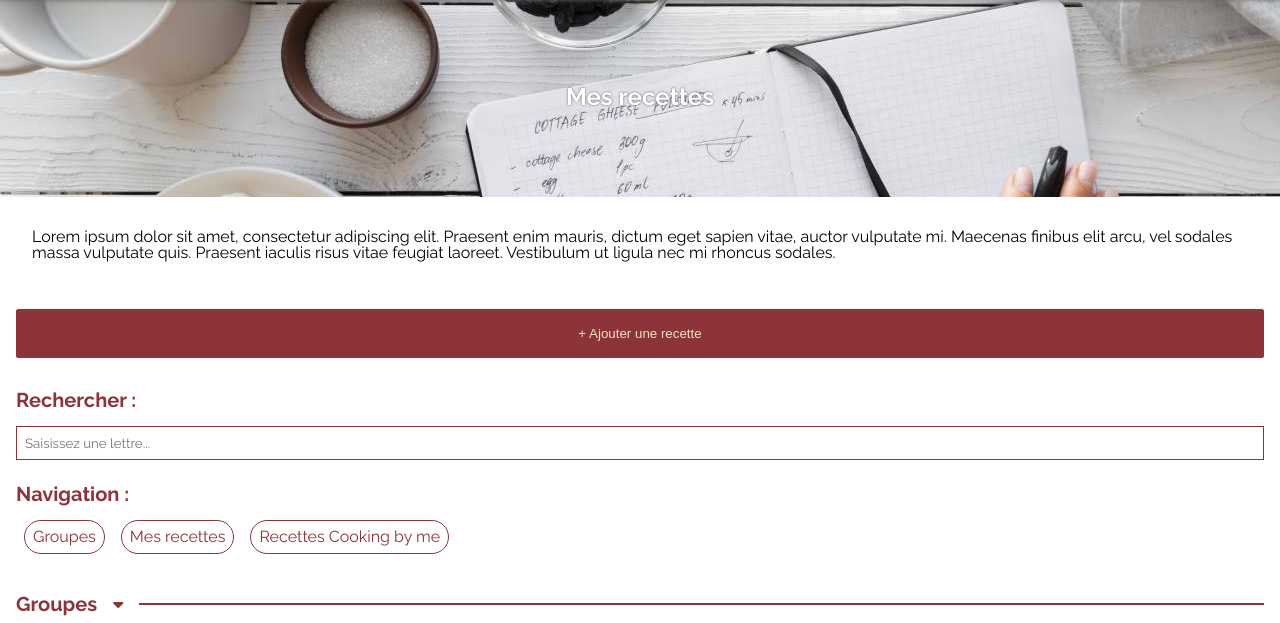
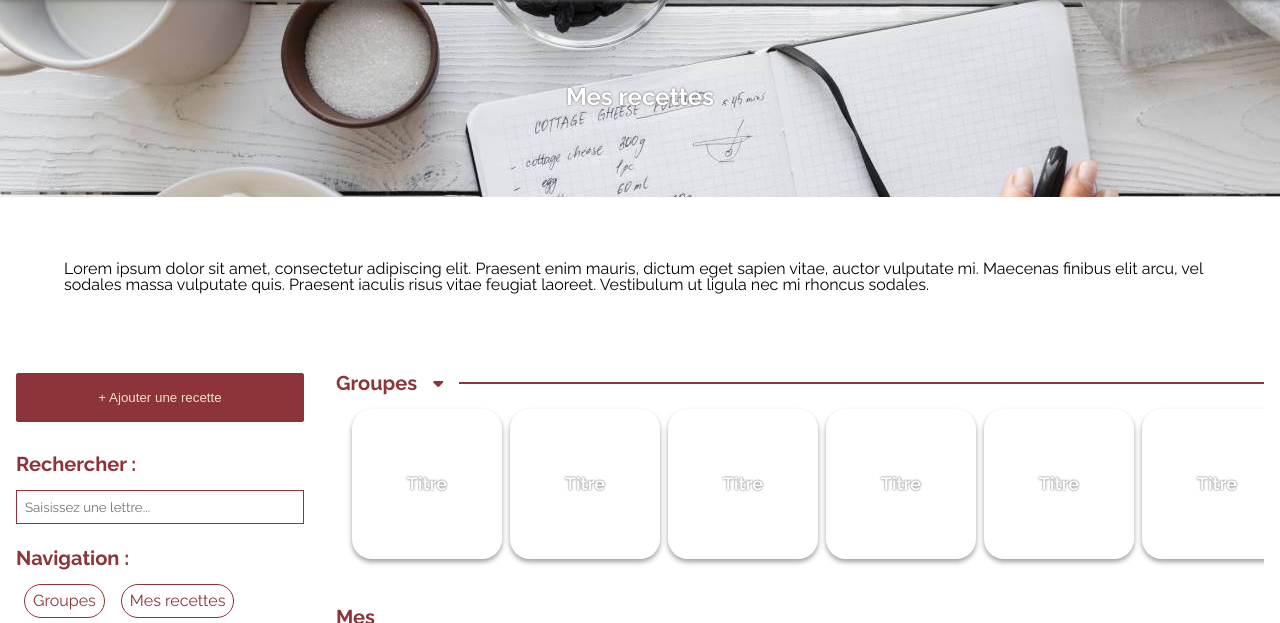
Before and after one commit to XavierJoliot/cooking-by-me__front, a React app: page /mes-recettes in a window 1280 px wide. Shown: the part 101-724 px from the top of the page. Built offline with nearby package versions, Linux system fonts and the light colour scheme.

Commit message:
all responsive ok

```diff
--- a/src/components/Contact/styles.scss
+++ b/src/components/Contact/styles.scss
@@ -3,3 +3,11 @@
     padding: 2rem;
   }
 }
+
+@media(min-width: 769px) {
+  .contact-page {
+    &__description {
+      padding: 4rem;
+    }
+  }
+}
--- a/src/components/Recipes/styles.scss
+++ b/src/components/Recipes/styles.scss
@@ -42,8 +42,49 @@
           display: flex;
           padding: 1rem;
           overflow: auto;
+
+          &::-webkit-scrollbar{
+            width: 10px;
+            height: 5px;
+
+            &-track {
+              box-shadow: inset 0 0 5px #dedede;
+              border-radius: 10px;
+            }
+
+            &-thumb {
+              background: #b1b1b1;
+              border-radius: 10px;
+
+              &:hover {
+                background: #8d8d8d;
+              }
+            }
+          }
         }
       }
     }
   }
 }
+
+@media(min-width: 769px) {
+  .recipes {
+    &__description {
+      padding: 4rem;
+    }
+
+    &__list {
+      display: flex;
+      width: 100%;
+      margin-bottom: 2rem;
+
+      &__left {
+        width: 25%;
+      }
+
+      &__right {
+        width: 75%;
+      }
+    }
+  }
+}
```
